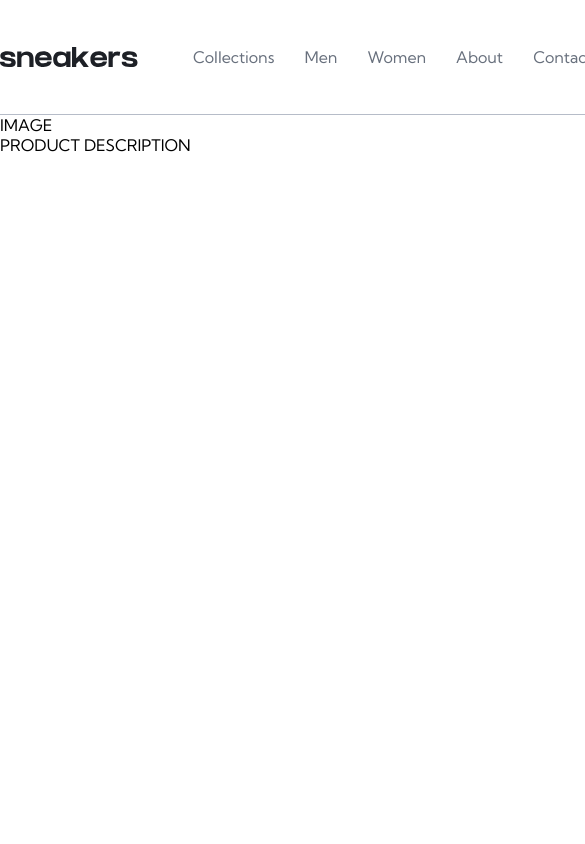
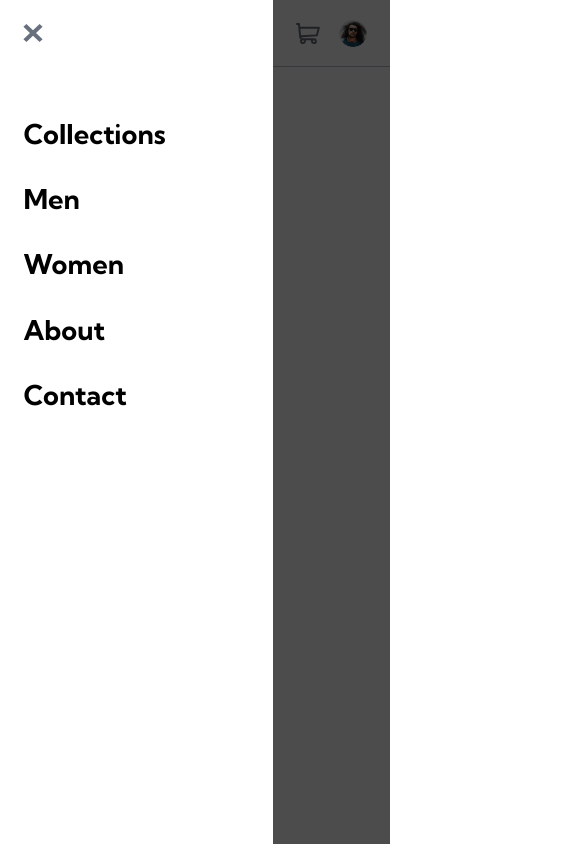
Before and after one commit to sandlerz/E-commerce-product, a React (Create React App) app: page / in a window 390 px wide. Shown: the top 844 px of the page, 585 px wide, since content can reach past the window. Built offline with nearby package versions, Linux system fonts and the light colour scheme.

Commit message:
navbar done (desktop and mobile)

```diff
--- a/package.json
+++ b/package.json
@@ -10,6 +10,7 @@
     "gh-pages": "^3.2.3",
     "react": "^18.0.0",
     "react-dom": "^18.0.0",
+    "react-responsive": "^9.0.0-beta.6",
     "react-scripts": "5.0.1",
     "web-vitals": "^2.1.4"
   },
--- a/src/Components/Navbar.jsx
+++ b/src/Components/Navbar.jsx
@@ -1,17 +1,57 @@
+import { useMediaQuery } from "react-responsive"
+import { useState } from "react"
+
 import Logo from "../images/logo.svg"
+import hamburgerNav from '../images/icon-menu.svg'
+import closeBurger from '../images/icon-close.svg'
+
 import '../Style/Navbar.css'
 
+const Desktop = ({ children }) => {
+  const isDesktop = useMediaQuery({ minWidth: 501 })
+  return isDesktop ? children : null
+}
+
+const Mobile = ({ children }) => {
+  const isMobile = useMediaQuery({ maxWidth: 500 })
+  return isMobile ? children : null
+}
+
 export default function Navbar() {
+  const [toggleNav, setToggleNav] = useState(false)
+
+  const handleBurger = () => {
+    setToggleNav(prev => !prev)
+  }
+
+  const transform = {transform: "translateX(0)"}
+  const opacity = {opacity: "0.7"}
+  const zIndex = {zIndex: "-1000"}
+
   return(
     <nav>
-      <img className="nav-img" src={Logo}/>
-      <ul className="nav-list">
-        <li>Collections</li>
-        <li>Men</li>
-        <li>Women</li>
-        <li>About</li>
-        <li>Contact</li>
-      </ul>
+      <Desktop>
+        <img className="nav-img-logo" src={Logo}/>
+        <ul className="nav-list">
+          <li className="nav-item">Collections</li>
+          <li className="nav-item">Men</li>
+          <li className="nav-item">Women</li>
+          <li className="nav-item">About</li>
+          <li className="nav-item">Contact</li>
+        </ul>
+      </Desktop>
+      <Mobile>
+        <div className="bg-mobile" style={!toggleNav ? opacity : zIndex} onClick={handleBurger}></div>
+        {<img className="nav-icon-hamburger" src={toggleNav ? hamburgerNav : closeBurger} onClick={handleBurger}/>}
+        <ul className="nav-list-mobile" style={!toggleNav ? transform : null}>
+          <li className="nav-item">Collections</li>
+          <li className="nav-item">Men</li>
+          <li className="nav-item">Women</li>
+          <li className="nav-item">About</li>
+          <li className="nav-item">Contact</li>
+        </ul>
+        <img className="nav-img-logo" src={Logo}/>
+      </Mobile>
     </nav>
   )
 }
--- a/src/Style/Ecommerce.css
+++ b/src/Style/Ecommerce.css
@@ -3,6 +3,7 @@ header{
   justify-content: space-between;
   align-items: center;
   height: 11.5rem;
+  max-width: 111rem;
   width: 111rem;
   border-bottom: 1px solid var(--Grayish-blue);
 }
--- a/src/Style/Navbar.css
+++ b/src/Style/Navbar.css
@@ -1,9 +1,10 @@
 nav{
   display: flex;
   gap: 5.5rem;
+  align-items: center;
 }
 
-.nav-img{
+.nav-img-logo{
   max-width: 14rem;
   height: auto;
   display: block;
@@ -13,20 +14,21 @@ nav{
 .nav-list{
   display: flex;
   gap: 3rem;
+
 }
 
-.nav-list li{
-  position: relative;
+.nav-item{
   list-style: none;
   color: var(--Dark-grayish-blue);
   cursor: pointer;
+  position: relative;
 }
 
-.nav-list li:hover{
+.nav-item:hover{
   color: var(--Black);
 }
 
-.nav-list li::before{
+.nav-item::before{
   content: "";
   position: absolute;
   top: 6.4rem;
@@ -36,7 +38,7 @@ nav{
   cursor: auto;
 }
 
-.nav-list li:hover::before{
+.nav-item:hover::before{
   width: 100%;
   transition: width 0.3s;
 }
--- /dev/null
+++ b/src/Style/breackpoint.css
@@ -0,0 +1,87 @@
+@media only screen and (max-width: 31.25em) {
+  /* Header Breakpoint*/
+
+  html{
+    font-size: 2vw;
+  }
+
+  header{
+    width: 100vw;
+    padding: 2.5rem 3rem;
+    height: auto;
+    position: relative;
+  }
+
+  nav{
+    display: flex;
+    gap: 2rem;
+  }
+
+  .nav-img-logo{
+    max-width: 19rem;
+    width: 19rem;
+  }
+
+  .nav-icon-hamburger{
+    display: block;
+    max-width: 2.5rem;
+    width: 2.5rem;
+    max-height: 2.5rem;
+    height: 2.5rem;
+    cursor: pointer;
+    position: relative;
+    z-index: 1000;
+  }
+
+  .bg-mobile{
+    top: 0;
+    left: 0;
+    position: absolute;
+    width: 100vw;
+    height: 100vh;
+    z-index: 10;
+    background-color: var(--Black);
+    opacity: 0;
+    transition: opacity 1s;
+  }
+
+  .nav-list-mobile{
+    position: absolute;
+    top: 0;
+    left: 0;
+    padding: 15rem 3rem;
+    display: flex;
+    flex-direction: column;
+    justify-content: flex-start;
+    gap: 4rem;
+    height: 100vh;
+    width: 70vw;
+    background-color: white;
+    z-index: 100;
+    transform: translateX(-100%);
+    transition: transform 0.6s;
+  }
+
+  .nav-item{
+    font-weight: 700;
+    font-size: 3.5rem;
+    color: var(--Black);
+  }
+
+  .navAccount{
+    gap: 2.5rem;
+  }
+
+  .shoppingCart{
+    max-width: 3rem;
+    width: 3rem;
+  }
+
+  .avatar{
+    max-width: 5rem;
+    width: 3.5rem;
+  }
+
+  /* End Header Breakpoint*/
+
+}
--- a/src/Style/global.css
+++ b/src/Style/global.css
@@ -14,9 +14,9 @@ html {
 body {
   font-family: 'Kumbh Sans', sans-serif;
   font-size: 1.6rem;
-  /* display: grid;
-  place-content: center;
-  min-height: 100vh; */
+  display: grid;
+  justify-content: center;
+  min-height: 100vh;
 }
 
 p{
--- a/src/index.js
+++ b/src/index.js
@@ -5,6 +5,7 @@ import Ecommerce from './App';
 
 import './Style/global.css'
 import './Style/variables.css'
+import './Style/breackpoint.css'
 
 const root = ReactDOM.createRoot(document.getElementById('root'));
 root.render(<Ecommerce />);
```
Also changed, not shown: src/Style/NavAccount.css (line endings or trailing spaces), 1 other file (tests, documents, lock files or other folders).
